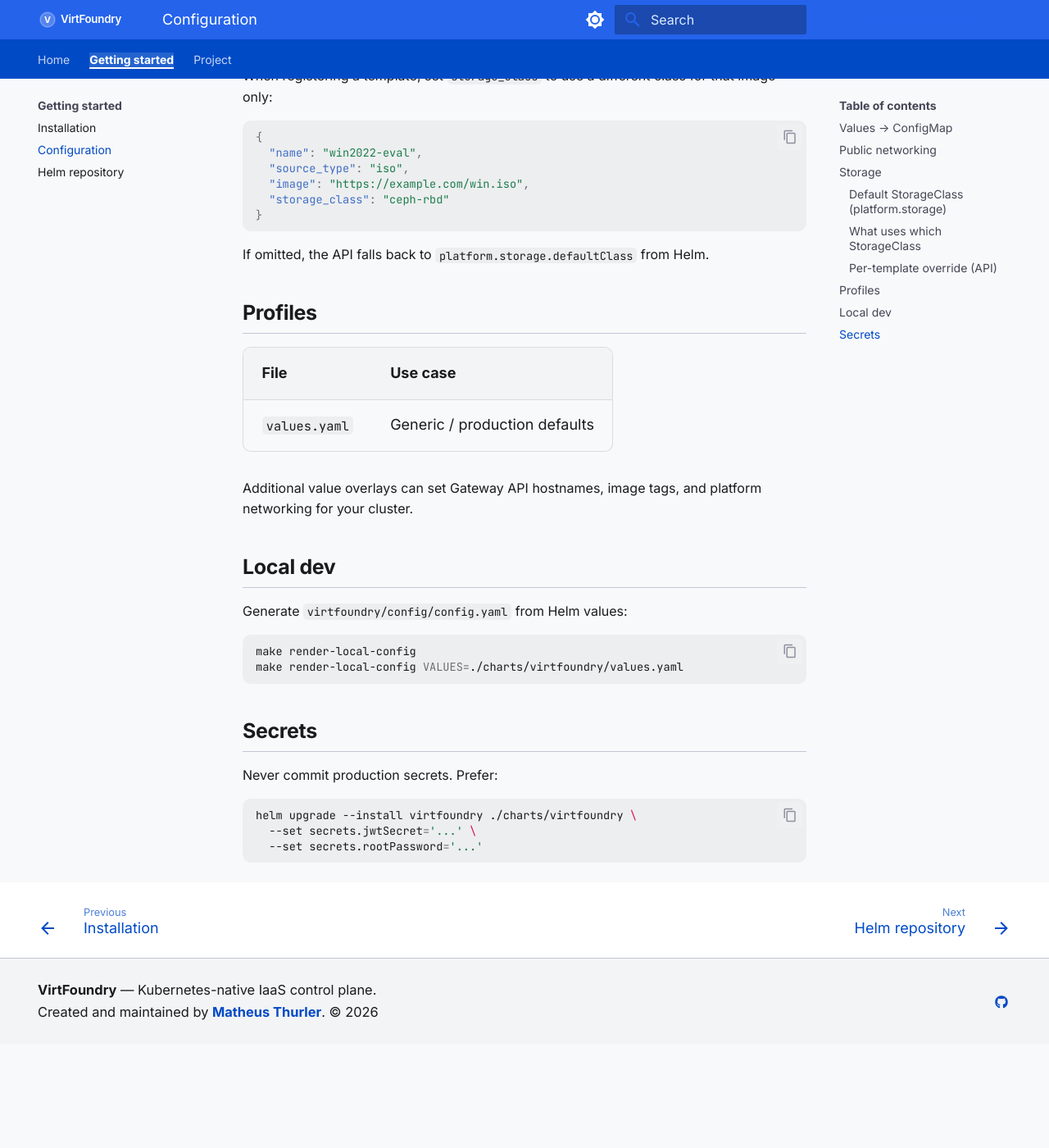
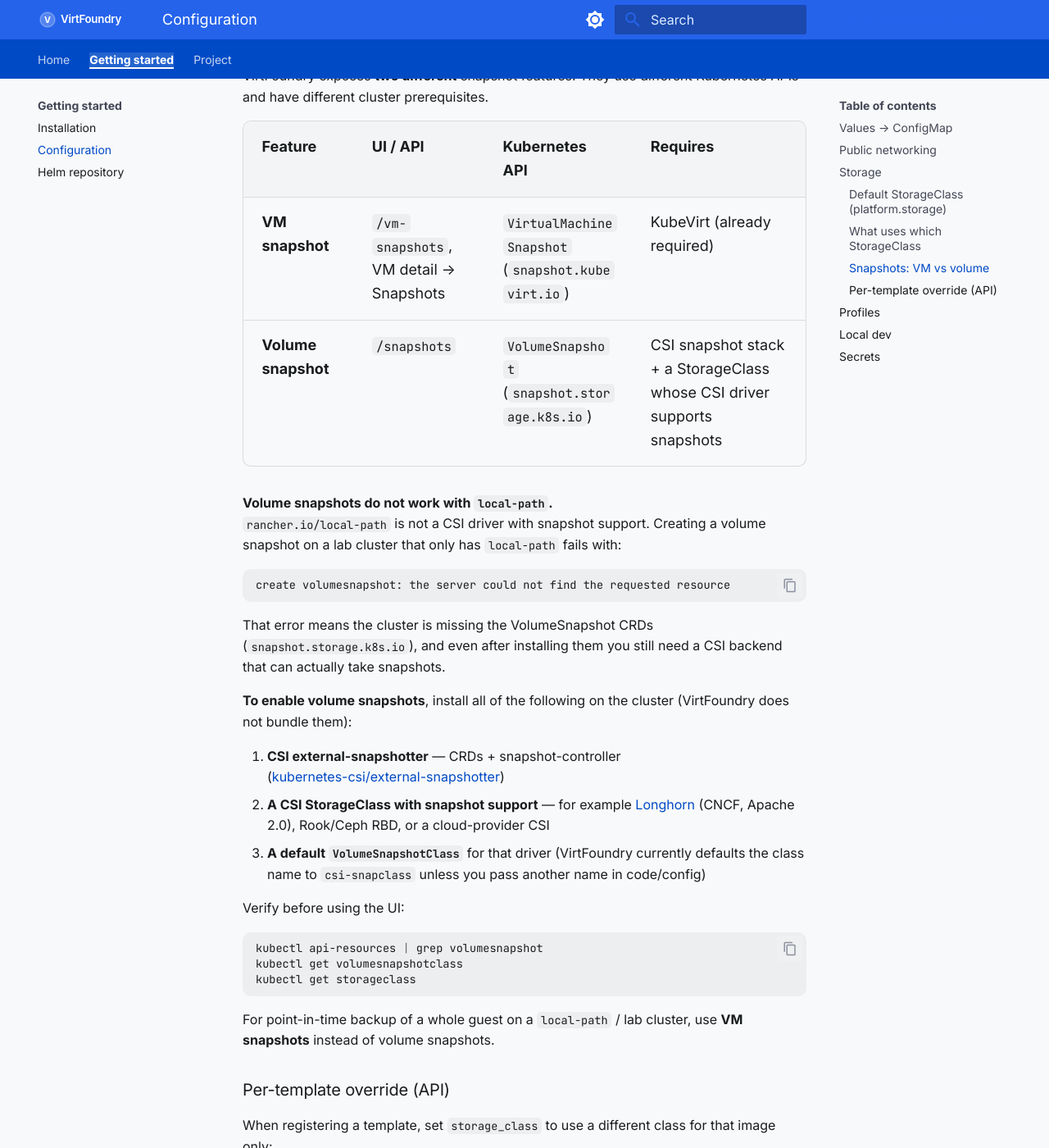
Before and after one commit to virtfoundry/helm-charts, an MkDocs documentation site: the page built from docs/guide/configuration.md, in a window 1280 px wide and 1400 px high, scrolled down 4503 px. Shown: the whole window at 82% size. Built offline with MkDocs 1.6.1 and Material for MkDocs 9.7.7, drawn with Linux system fonts in a browser that asks for light colours; comment, search, counter and statistics services are not loaded; before the commit the page ends 5776 px from its top, so only the background shows below that.

Commit message:
docs(storage): clarify volume vs VM snapshot prereqs
Volume snapshots need CSI VolumeSnapshot APIs and a
snapshot-capable StorageClass; local-path does not work.

````diff
--- a/docs/guide/configuration.md
+++ b/docs/guide/configuration.md
@@ -83,6 +83,41 @@
 !!! tip "Production clusters"
     Prefer a replicated block storage class (Longhorn, Ceph, cloud disk) over node-local `local-path` when VMs and volumes must survive node loss.
 
+### Snapshots: VM vs volume
+
+VirtFoundry exposes **two different** snapshot features. They use different Kubernetes APIs and have different cluster prerequisites.
+
+| Feature | UI / API | Kubernetes API | Requires |
+|---------|----------|----------------|----------|
+| **VM snapshot** | `/vm-snapshots`, VM detail → Snapshots | `VirtualMachineSnapshot` (`snapshot.kubevirt.io`) | KubeVirt (already required) |
+| **Volume snapshot** | `/snapshots` | `VolumeSnapshot` (`snapshot.storage.k8s.io`) | CSI snapshot stack + a StorageClass whose CSI driver supports snapshots |
+
+**Volume snapshots do not work with `local-path`.**
+`rancher.io/local-path` is not a CSI driver with snapshot support. Creating a volume snapshot on a lab cluster that only has `local-path` fails with:
+
+```text
+create volumesnapshot: the server could not find the requested resource
+```
+
+That error means the cluster is missing the VolumeSnapshot CRDs (`snapshot.storage.k8s.io`), and even after installing them you still need a CSI backend that can actually take snapshots.
+
+**To enable volume snapshots**, install all of the following on the cluster (VirtFoundry does not bundle them):
+
+1. **CSI external-snapshotter** — CRDs + snapshot-controller
+   ([kubernetes-csi/external-snapshotter](https://github.com/kubernetes-csi/external-snapshotter))
+2. **A CSI StorageClass with snapshot support** — for example [Longhorn](https://longhorn.io/) (CNCF, Apache 2.0), Rook/Ceph RBD, or a cloud-provider CSI
+3. **A default `VolumeSnapshotClass`** for that driver (VirtFoundry currently defaults the class name to `csi-snapclass` unless you pass another name in code/config)
+
+Verify before using the UI:
+
+```bash
+kubectl api-resources | grep volumesnapshot
+kubectl get volumesnapshotclass
+kubectl get storageclass
+```
+
+For point-in-time backup of a whole guest on a `local-path` / lab cluster, use **VM snapshots** instead of volume snapshots.
+
 ### Per-template override (API)
 
 When registering a template, set `storage_class` to use a different class for that image only:
````
Also changed, not shown: docs/CONFIGURATION.md (+2 -0 lines), docs/guide/installation.md (+6 -2 lines).
